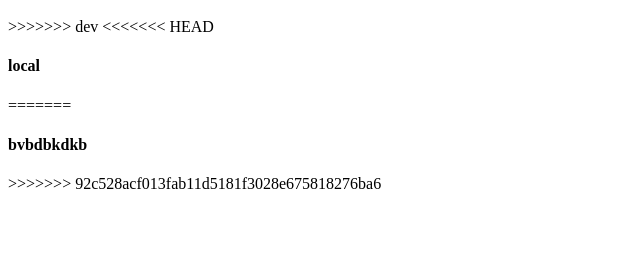
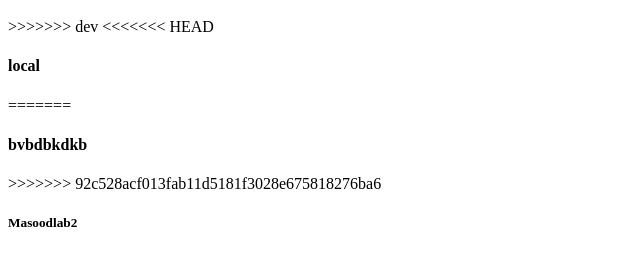
Before and after one commit to Masood123456/webtest123456, a plain HTML site: page index.html in a window 1280 px wide. Shown: the part 244-510 px from the top of the page, without its empty margins (0-640 px from the left). Drawn offline with Linux system fonts and the light colour scheme.

Commit message:
Masoodlab2

```diff
--- a/index.html
+++ b/index.html
@@ -9,3 +9,4 @@
 =======
 <h4>bvbdbkdkb</h4>
 >>>>>>> 92c528acf013fab11d5181f3028e675818276ba6
+<h5>Masoodlab2</h5>
```
